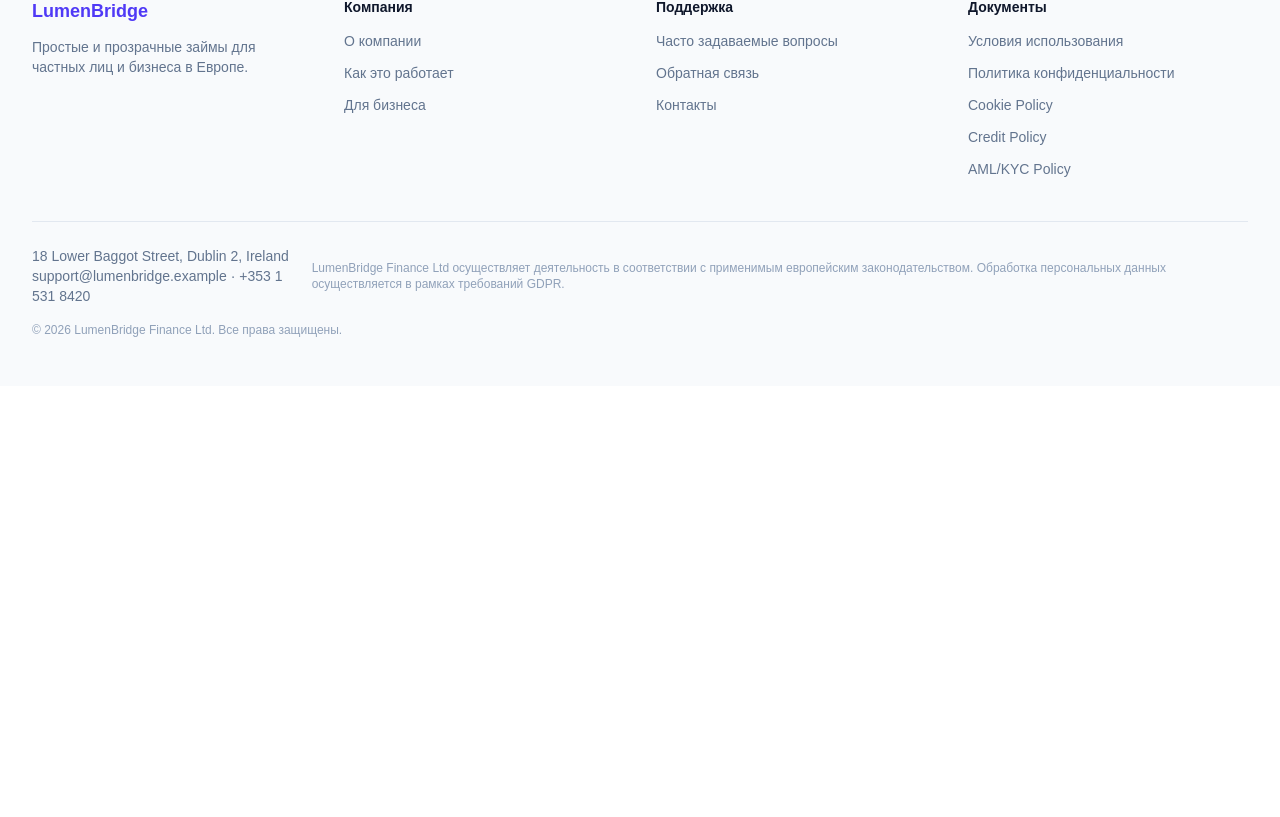
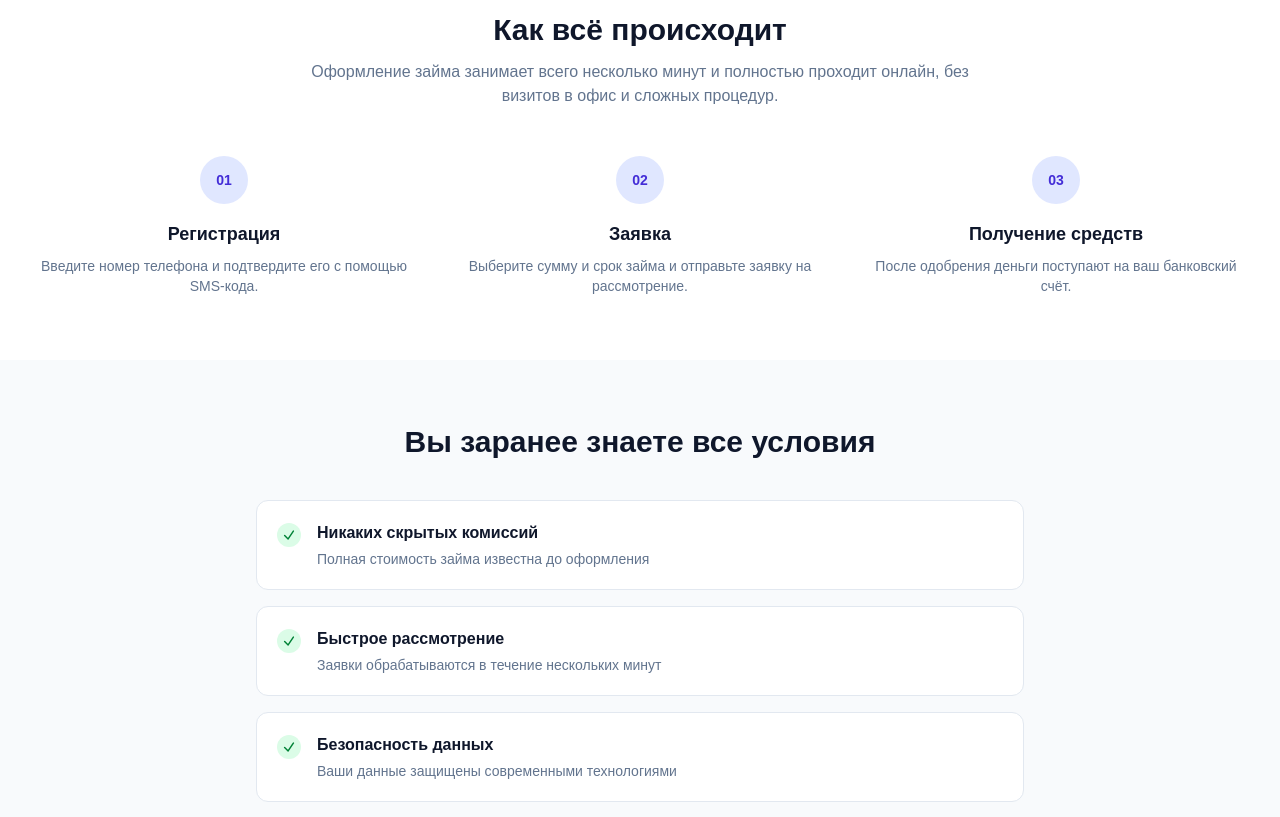
Before and after one commit to antonbukhalov13/04-fullstack-mvp, a Next.js app in the folder frontend/: page / in a window 1280 px wide. Shown: the part 1543-2360 px from the top of the page. Before the commit the page ends 1929 px from the top, so only its background shows below. Built offline with nearby package versions, Linux system fonts and the light colour scheme.

Commit message:
add how-it-works and transparent-terms sections to landing page

```diff
--- a/frontend/src/app/page.tsx
+++ b/frontend/src/app/page.tsx
@@ -2,6 +2,8 @@ import { Hero } from '@/widgets/hero';
 import { Calculator } from '@/widgets/calculator';
 import { LoanTerms } from '@/widgets/loan-terms';
 import { WhenMoneyNeeded } from '@/widgets/when-money-needed';
+import { HowItWorks } from '@/widgets/how-it-works';
+import { TransparentTerms } from '@/widgets/transparent-terms';
 
 export default function Home() {
   return (
@@ -10,6 +12,8 @@ export default function Home() {
       <Calculator />
       <LoanTerms />
       <WhenMoneyNeeded />
+      <HowItWorks />
+      <TransparentTerms />
     </>
   );
 }
--- /dev/null
+++ b/frontend/src/widgets/how-it-works/how-it-works.tsx
@@ -0,0 +1,52 @@
+export function HowItWorks() {
+  const steps = [
+    {
+      number: '01',
+      title: 'Регистрация',
+      description:
+        'Введите номер телефона и подтвердите его с помощью SMS-кода.',
+    },
+    {
+      number: '02',
+      title: 'Заявка',
+      description:
+        'Выберите сумму и срок займа и отправьте заявку на рассмотрение.',
+    },
+    {
+      number: '03',
+      title: 'Получение средств',
+      description:
+        'После одобрения деньги поступают на ваш банковский счёт.',
+    },
+  ];
+
+  return (
+    <section className="py-16 bg-white">
+      <div className="mx-auto max-w-7xl px-4 sm:px-6 lg:px-8">
+        <h2 className="text-2xl sm:text-3xl font-bold text-slate-900 text-center">
+          Как всё происходит
+        </h2>
+        <p className="mt-3 text-center text-slate-500 max-w-2xl mx-auto">
+          Оформление займа занимает всего несколько минут и полностью проходит
+          онлайн, без визитов в офис и сложных процедур.
+        </p>
+
+        <div className="mt-12 grid grid-cols-1 md:grid-cols-3 gap-8">
+          {steps.map((step) => (
+            <div key={step.number} className="text-center">
+              <div className="mx-auto flex h-12 w-12 items-center justify-center rounded-full bg-indigo-100 text-indigo-700 text-sm font-bold">
+                {step.number}
+              </div>
+              <h3 className="mt-4 text-lg font-semibold text-slate-900">
+                {step.title}
+              </h3>
+              <p className="mt-2 text-sm text-slate-500">
+                {step.description}
+              </p>
+            </div>
+          ))}
+        </div>
+      </div>
+    </section>
+  );
+}
--- /dev/null
+++ b/frontend/src/widgets/how-it-works/index.ts
@@ -0,0 +1 @@
+export { HowItWorks } from './how-it-works';
--- /dev/null
+++ b/frontend/src/widgets/transparent-terms/index.ts
@@ -0,0 +1 @@
+export { TransparentTerms } from './transparent-terms';
--- /dev/null
+++ b/frontend/src/widgets/transparent-terms/transparent-terms.tsx
@@ -0,0 +1,68 @@
+const points = [
+  {
+    title: 'Никаких скрытых комиссий',
+    description: 'Полная стоимость займа известна до оформления',
+  },
+  {
+    title: 'Быстрое рассмотрение',
+    description: 'Заявки обрабатываются в течение нескольких минут',
+  },
+  {
+    title: 'Безопасность данных',
+    description: 'Ваши данные защищены современными технологиями',
+  },
+  {
+    title: 'Гибкое погашение',
+    description: 'Выбирайте удобный срок и погашайте без лишнего давления',
+  },
+  {
+    title: 'Улучшение условий со временем',
+    description:
+      'При повторных займах могут быть доступны более выгодные параметры и увеличенный лимит',
+  },
+];
+
+export function TransparentTerms() {
+  return (
+    <section className="py-16 bg-slate-50">
+      <div className="mx-auto max-w-7xl px-4 sm:px-6 lg:px-8">
+        <h2 className="text-2xl sm:text-3xl font-bold text-slate-900 text-center">
+          Вы заранее знаете все условия
+        </h2>
+
+        <div className="mt-10 mx-auto max-w-3xl space-y-4">
+          {points.map((point) => (
+            <div
+              key={point.title}
+              className="flex items-start gap-4 rounded-xl bg-white border border-slate-200 p-5"
+            >
+              <div className="mt-0.5 flex h-6 w-6 shrink-0 items-center justify-center rounded-full bg-green-100 text-green-700">
+                <svg
+                  className="h-3.5 w-3.5"
+                  fill="none"
+                  viewBox="0 0 24 24"
+                  strokeWidth={2.5}
+                  stroke="currentColor"
+                >
+                  <path
+                    strokeLinecap="round"
+                    strokeLinejoin="round"
+                    d="M4.5 12.75l6 6 9-13.5"
+                  />
+                </svg>
+              </div>
+              <div>
+                <h3 className="text-base font-semibold text-slate-900">
+                  {point.title}
+                </h3>
+                <p className="mt-1 text-sm text-slate-500">
+                  {point.description}
+                </p>
+              </div>
+            </div>
+          ))}
+        </div>
+      </div>
+    </section>
+  );
+}
```
